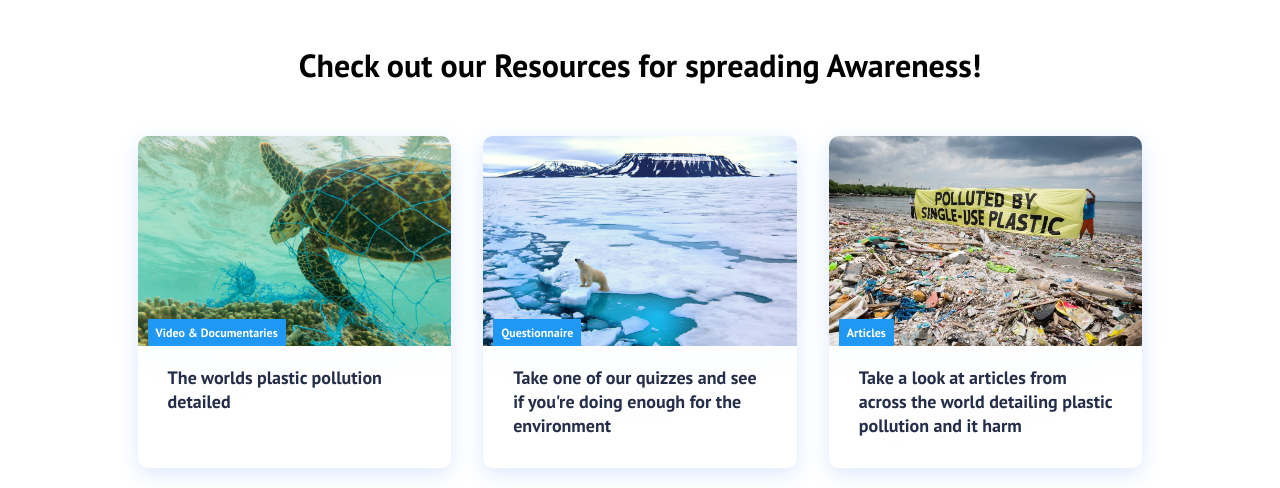
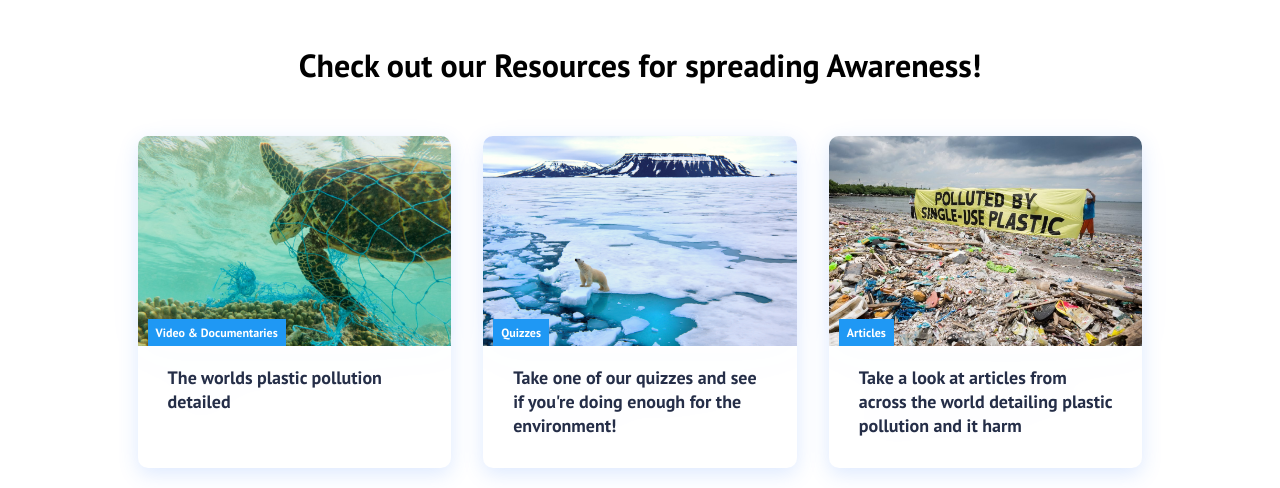
Before and after one commit to D-bose-commits/Plastic-pollution-react, a React (Create React App) app: page / in a window 1280 px wide. Shown: the part 920-1408 px from the top of the page. Built offline with nearby package versions, Linux system fonts and the light colour scheme.

Commit message:
Update Cards.js
change from questionnaire path to quizzes path

```diff
--- a/src/components/Cards.js
+++ b/src/components/Cards.js
@@ -17,9 +17,9 @@ function Cards() {
             />
             <CardItem
               src='images/img-2.jpg'
-              text="Take one of our quizzes and see if you're doing enough for the environment"
-              label='Questionnaire'
-              path='/questionnaire'
+              text="Take one of our quizzes and see if you're doing enough for the environment!"
+              label='Quizzes'
+              path='/quizzes'
             />
             <CardItem
               src='images/img-3.jpg'
```
